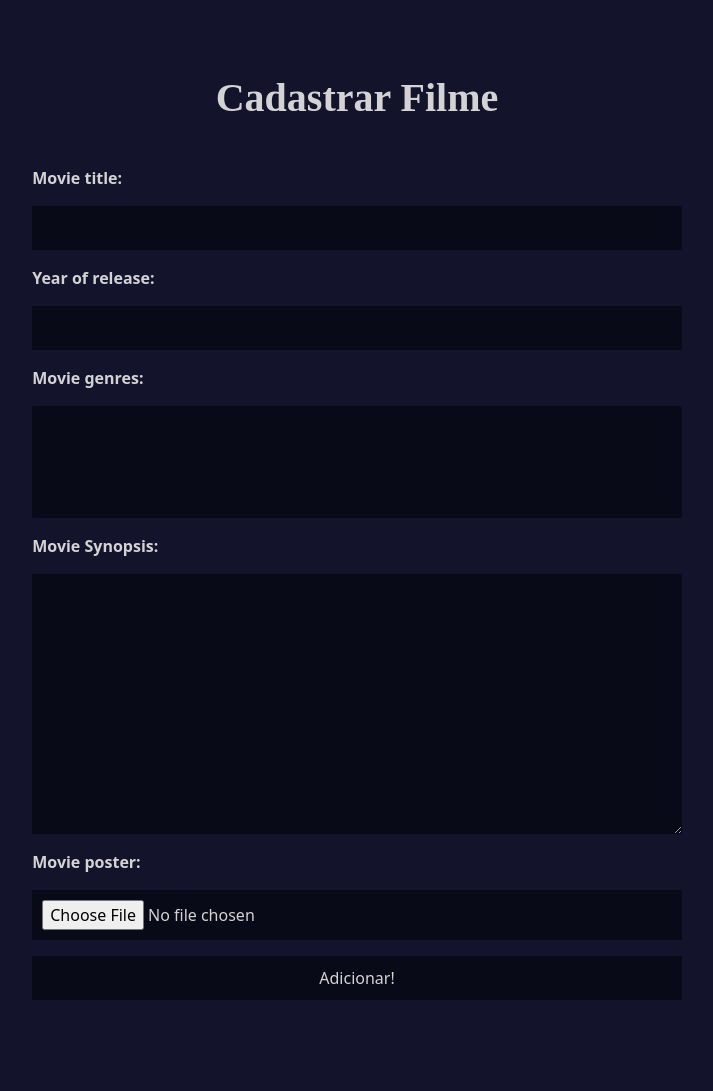
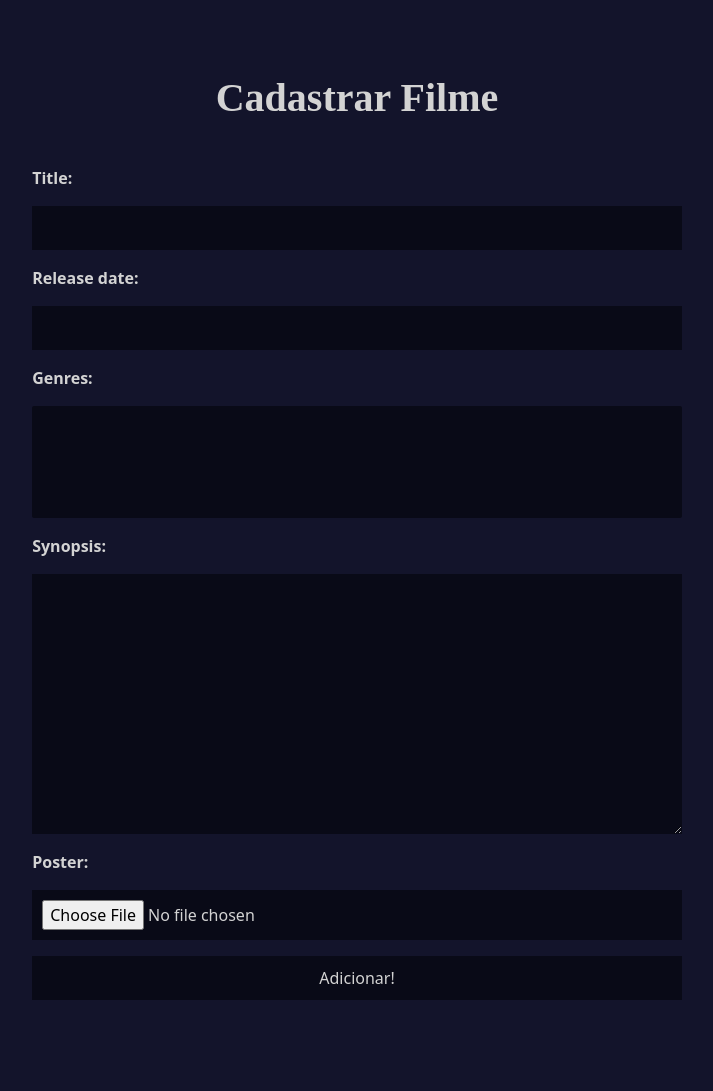
Before and after one commit to evanapimenta/film-catalog, a Django app: page /register in a window 1280 px wide. Shown: the part 72-1163 px from the top of the page, without its empty margins (283-996 px from the left). Run offline with Django 4.2, Linux system fonts and the light colour scheme; data that the repository does not hold is empty; some libraries are stand-ins or nearby versions; some web fonts are replaced.

Commit message:
feat(i18n): Add translations for all labels/names.

```diff
--- a/catalog/forms.py
+++ b/catalog/forms.py
@@ -1,20 +1,21 @@
 from django import forms
+from django.utils.translation import gettext_lazy as _
 
 from easy_select2.widgets import Select2, Select2Multiple
 
 from catalog.models import Movie, Genre
 
 class MovieForm(forms.Form):
-    movie_title = forms.CharField(label="Movie title", max_length=100)
-    movie_year = forms.DateField(label="Year of release")
-    movie_genres = forms.ModelMultipleChoiceField(queryset=Genre.objects.all(), required=False, widget=Select2Multiple(attrs={'data-width': '100%'}))
-    movie_synopsis = forms.CharField(widget=forms.Textarea, label="Movie Synopsis")
-    movie_poster = forms.ImageField(required=False)
+    movie_title = forms.CharField(label=_("Title"), max_length=100)
+    movie_year = forms.DateField(label=_("Release date"))
+    movie_genres = forms.ModelMultipleChoiceField(label=_("Genres"), queryset=Genre.objects.all(), required=False, widget=Select2Multiple(attrs={'data-width': '100%'}))
+    movie_synopsis = forms.CharField(widget=forms.Textarea, label=_("Synopsis"))
+    movie_poster = forms.ImageField(label=_("Poster"), required=False)
 
 
 class ShowForm(forms.Form):
-    show_title = forms.CharField(label="Show title", max_length=100)
-    show_year = forms.DateField(label="Year of release")
-    show_genres = forms.ModelMultipleChoiceField(queryset=Genre.objects.all(), required=False, widget=Select2Multiple(attrs={'data-width': '100%'}))
-    show_synopsis = forms.CharField(widget=forms.Textarea, label="Show Synopsis", max_length=None, required=False)
-    show_poster = forms.ImageField(required=False)
+    show_title = forms.CharField(label=_("Show title"), max_length=100)
+    show_year = forms.DateField(label=_("Release date"))
+    show_genres = forms.ModelMultipleChoiceField(label=_("Genres"), queryset=Genre.objects.all(), required=False, widget=Select2Multiple(attrs={'data-width': '100%'}))
+    show_synopsis = forms.CharField(widget=forms.Textarea, label=_("Synopsis"), max_length=None, required=False)
+    show_poster = forms.ImageField(label=_("Poster"), required=False)
--- a/catalog/templates/base.html
+++ b/catalog/templates/base.html
@@ -1,4 +1,5 @@
 {% load static %}
+{% load i18n %}
 
 <!DOCTYPE html>
 <html>
--- a/catalog/templates/movies/register.html
+++ b/catalog/templates/movies/register.html
@@ -1,8 +1,6 @@
 {% extends "base.html" %}
 
 {% block addmovie %}
-<style>
-</style>
 <div class="add-class container">
     <div class="add-title"><h1 class="main-title">Cadastrar Filme</h1></div>
         <form action="/register" method="post" enctype="multipart/form-data" id="add-form">
```
Also changed, not shown: catalog/models.py (+12 -12 lines), core/settings.py (+7 -1 lines), catalog/migrations/0013_alter_movie_date_added_alter_movie_date_updated_and_more.py (added), locale/pt_BR/LC_MESSAGES/django.po (added), 1 other file.
